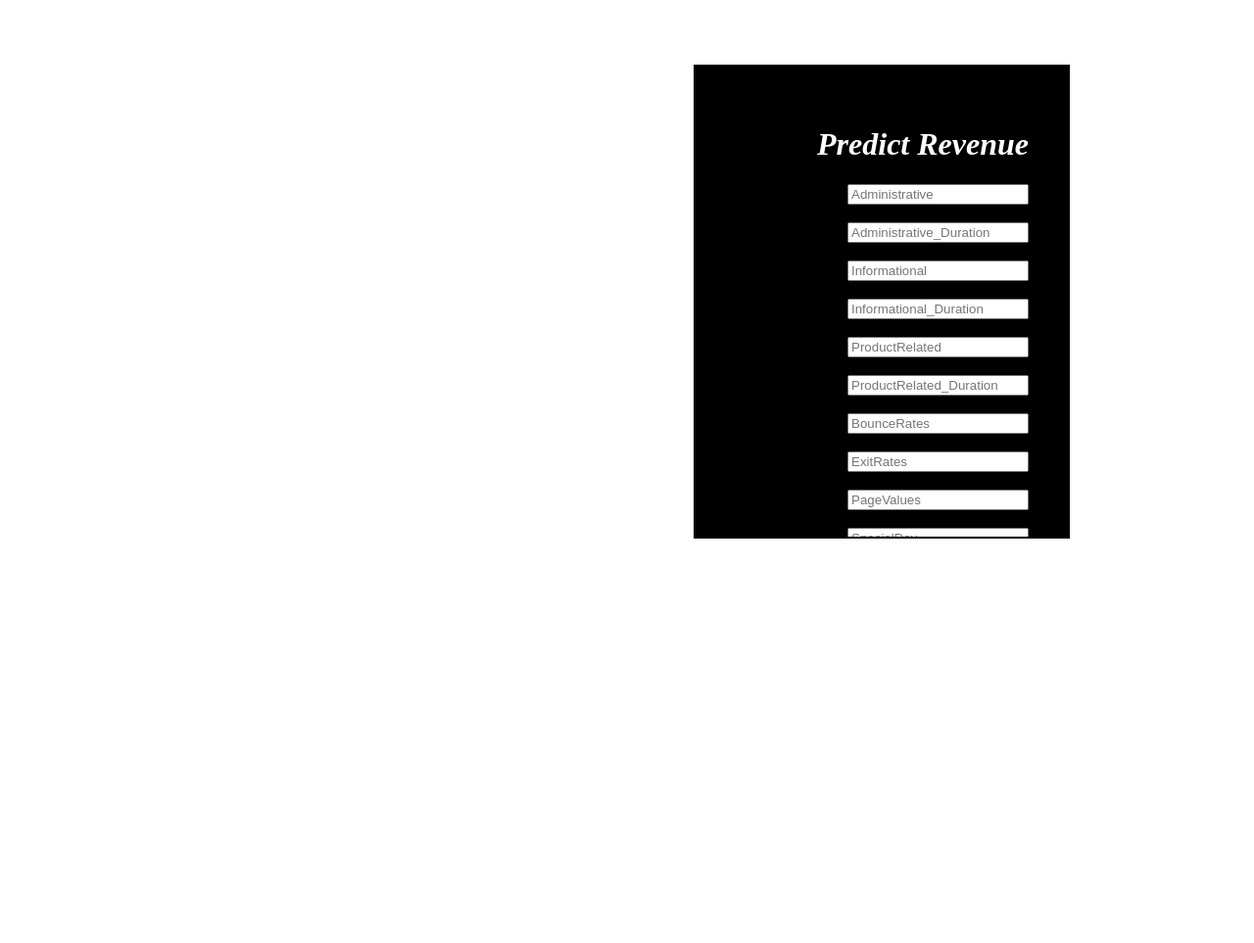
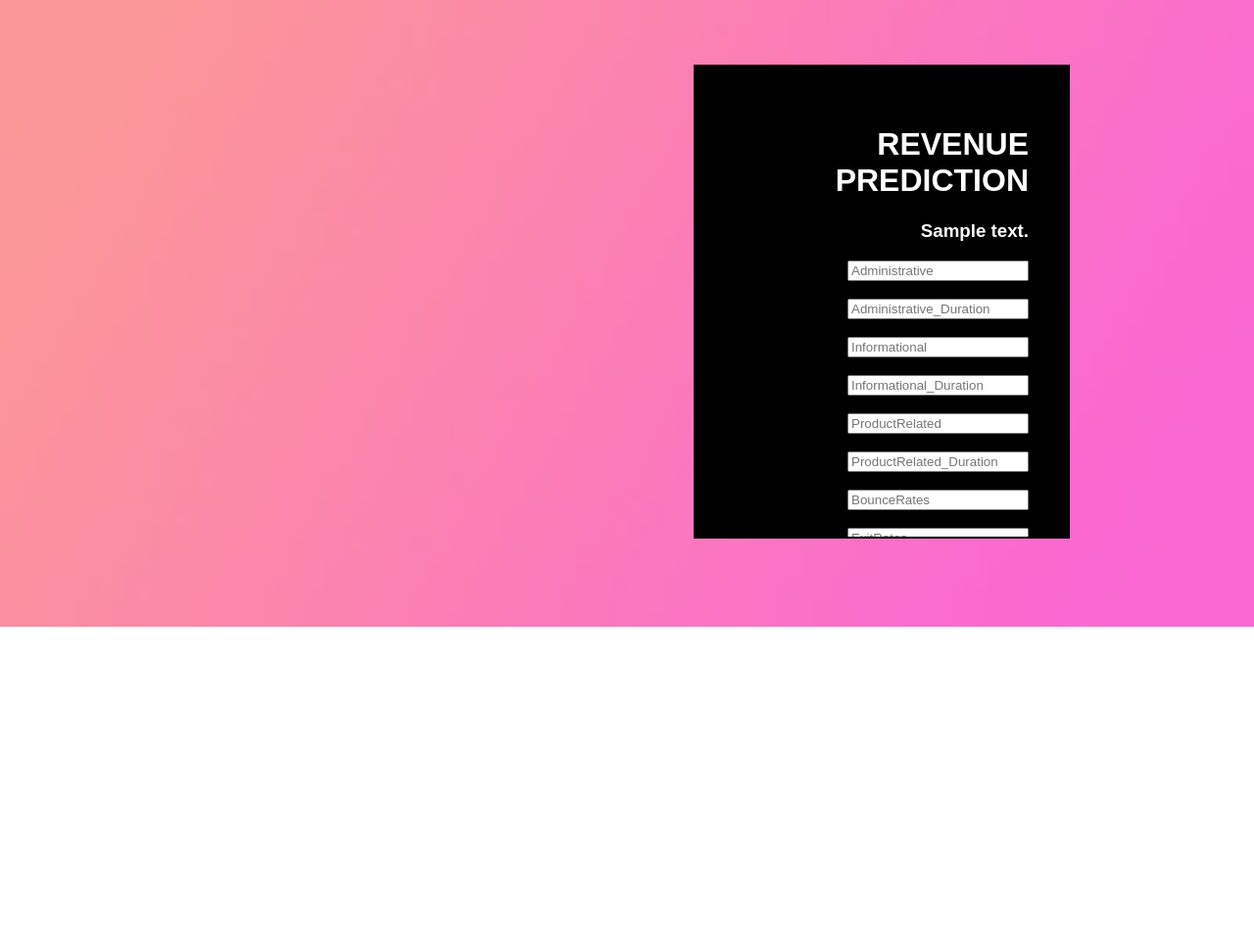
Before and after one commit to subhadippal006/Revenue-Prediction-using-ML, a Flask app: template templates/predict.html in a window 1280 px wide. Shown: the top 963 px of the page at 98% size. Run offline with Flask 2, Linux system fonts and the light colour scheme; the template is opened without the code that fills it: most values are stand-ins (such as "Sample title", 1, 10 or a date in 2020); parts of the project's set-up code (start-up, migrations or seed data) failed here and were passed over.

Commit message:
added bg img

```diff
--- a/about.html
+++ b/about.html
@@ -69,12 +69,7 @@
 
   <body>
 
-  <ul>
 
-     <li><a href="contact.html"><b>Contact us</b></a></li>
-     <li><a href="about.html"><b>About us</b></a></li>
-     <li><a href="predict.html"><b>Predict</b></a></li>
-   </ul>
    <br>
 </div>
 <div class="container">
--- a/contact.html
+++ b/contact.html
@@ -68,11 +68,7 @@
      </head>
 
   <body>
-  <ul>
-     <li><a href="contact.html"><b>Contact us</b></a></li>
-     <li><a href="about.html"><b>About us</b></a></li>
-     <li><a href="predict.html"><b>Predict</b></a></li>
-   </ul>
+
    <br>
   <div>
 <form action="registercontactus.php" method='post'>
--- a/templates/predict.html
+++ b/templates/predict.html
@@ -2,6 +2,11 @@
 <html>
     <head>
         <style>
+          body{
+            background-image:url('3.jpeg');
+            background-repeat: no-repeat;
+            background-size: cover;
+          }
           div {
   background-color: black;
   width: 300px;
@@ -9,8 +14,9 @@
   padding: 40px;
   margin-left: 700px;
   margin-top: 40px;
+  font-family: Arial, Helvetica, sans-serif;
+
 }
-
 
 
 
@@ -29,8 +35,13 @@
 #txtcolor{
   color:black;
 }
-label,h1{
+label{
   color:white;
+}
+h1,h3{
+  color:white;
+
+
 }
 form{
   color: black;
@@ -52,7 +63,8 @@ form{
 
 
       <form action="{{ url_for('predict')}}"method="post">
-        <h1><i>Predict Revenue</i></h1>
+      <h1><b>REVENUE PREDICTION</b></h1>
+       <h3 >{{ prediction_text }}</h3>
           <input type="text" name="Administrative" placeholder="Administrative" required="required" /><br><br>
           <input type="text" name="Administrative_Duration" placeholder="Administrative_Duration" required="required" /><br><br>
           <input type="text" name="Informational" placeholder="Informational" required="required" /><br><br>
@@ -93,21 +105,15 @@ form{
           <input type="radio" name="Weekend" value="0"/><label>0</label>
           <input type="radio" name="Weekend" value="1"/><label>1</label>
           <br><br>
-
-
-
-   <br>
-   <br>
         <button class="button" type="submit">Predict</button>
 
 
       </form>
       <br>
   <br>
-   <form>
-    <h1>{{ prediction_text }}</h1>
 
-  </form>
+
+
 
  </div>
 
```
Also changed, not shown: templates/1.jpeg (added), templates/2.jpeg (added), templates/3.jpeg (added). Lines whose indentation alone changed are shown as unchanged.
